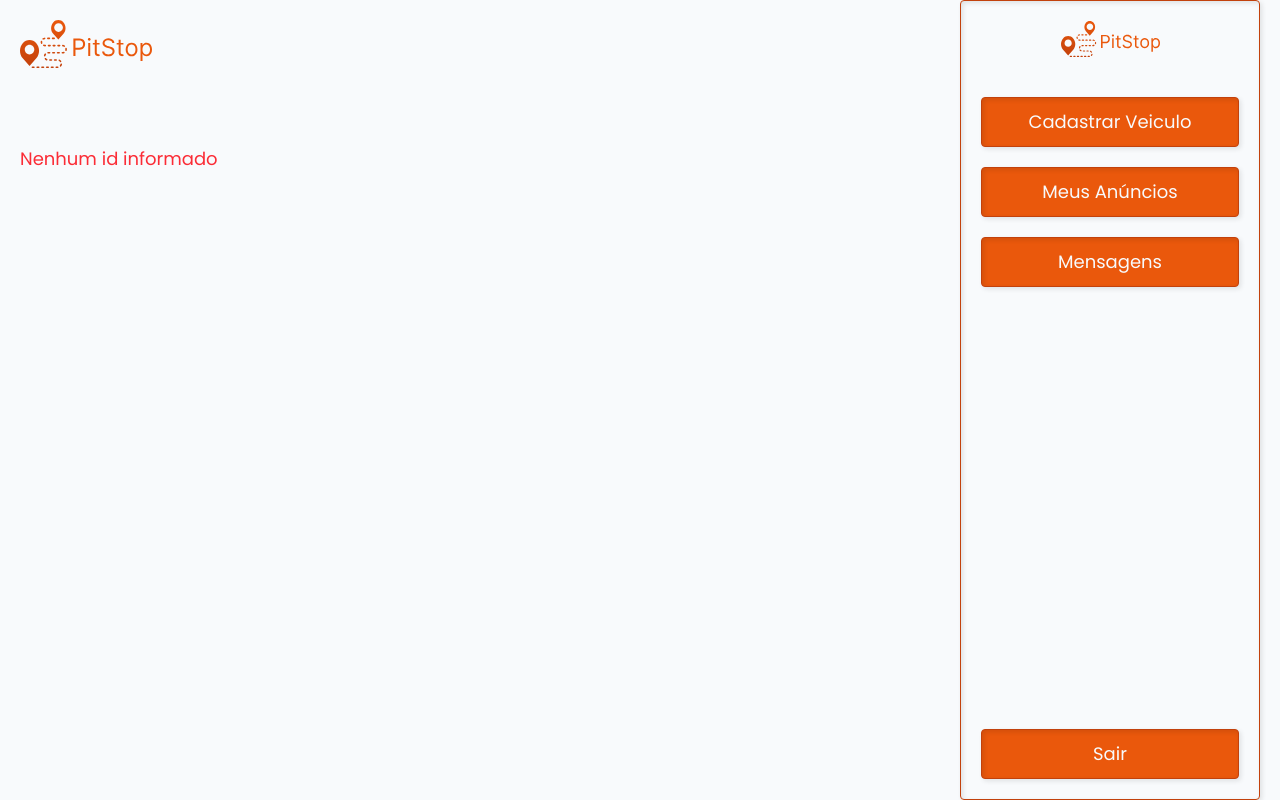
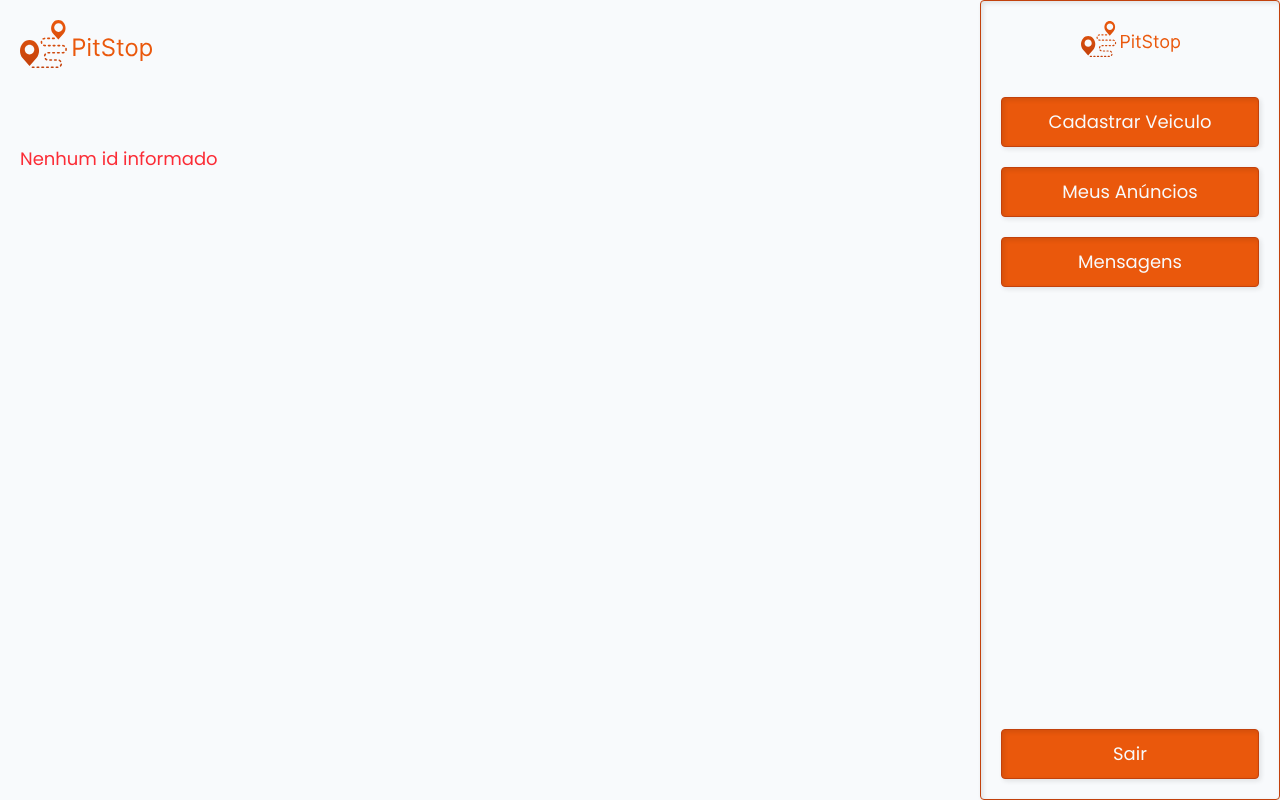
Before and after one commit to MarcosFerreira2024/pitstop, a Next.js app: page /main in a window 1280 px wide. Both pictures are taken after a click on the icon 1248 px from the left and 44 px from the top of the page. Built offline with nearby package versions, Linux system fonts and the light colour scheme.

Commit message:
Update Menu.tsx

```diff
--- a/src/components/Header/Menu.tsx
+++ b/src/components/Header/Menu.tsx
@@ -17,7 +17,7 @@ function Menu({isOpen,setIsOpen}:{isOpen:boolean,setIsOpen:React.Dispatch<React.
 
   return (
     <>
-      <div  style={{transform: isOpen ? 'translateX(0)' : 'translateX(100%) '}} className={`w-[300px] ${isOpen?'opacity-100':'opacity-0'} items-center rounded-sm shadow-ui justify-between  px-5 pb-5  flex flex-col gap-5 duration-300 ease-in-out  right-0 top-0  absolute h-screen border-stroke  border-1 z-10 bg-background`}>
+      <div  style={{transform: isOpen ? 'translateX(0)' : 'translateX(100%) '}} className={`w-[300px] ${isOpen?'opacity-100':'opacity-0'} items-center rounded-sm shadow-ui justify-between fixed  z-20  px-5 pb-5  flex flex-col gap-5 duration-300 ease-in-out  right-0 top-0   h-screen border-stroke  border-1  bg-background`}>
 
             <div className='flex flex-col gap-5 w-full  items-center '>
                 <Logo escala={1.5}  className={`my-5`} onClick={() => setIsOpen(false)} />
@@ -25,7 +25,7 @@ function Menu({isOpen,setIsOpen}:{isOpen:boolean,setIsOpen:React.Dispatch<React.
             </div>
             <Button type='button' onClick={handleSair}>Sair</Button>
       </div>
-      <div onClick={() => setIsOpen(false)} className='min-w-screen min-h-screen fixed left-0 bottom-0 -z-10'>
+      <div onClick={() => setIsOpen(false)} className={`min-w-screen min-h-screen fixed left-0 bottom-0   ${isOpen?' z-10':'hidden '}`}>
 
       </div>
 
```
